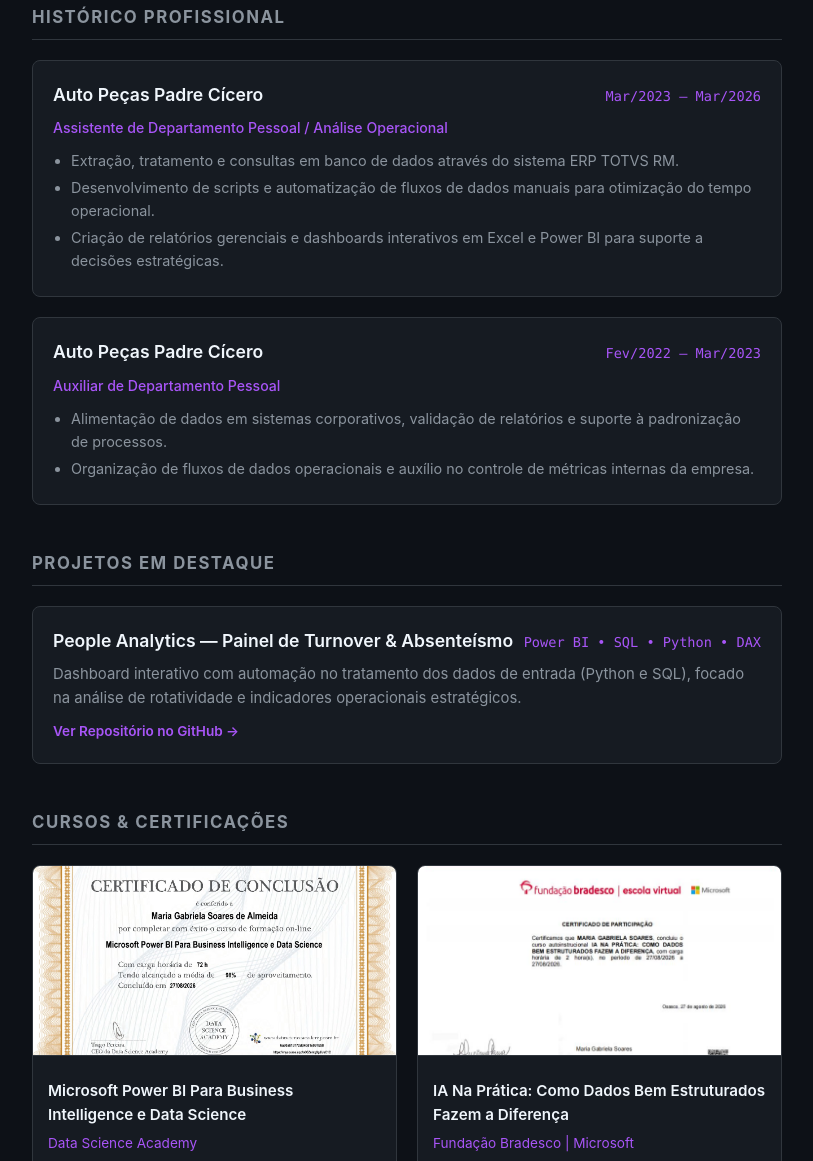
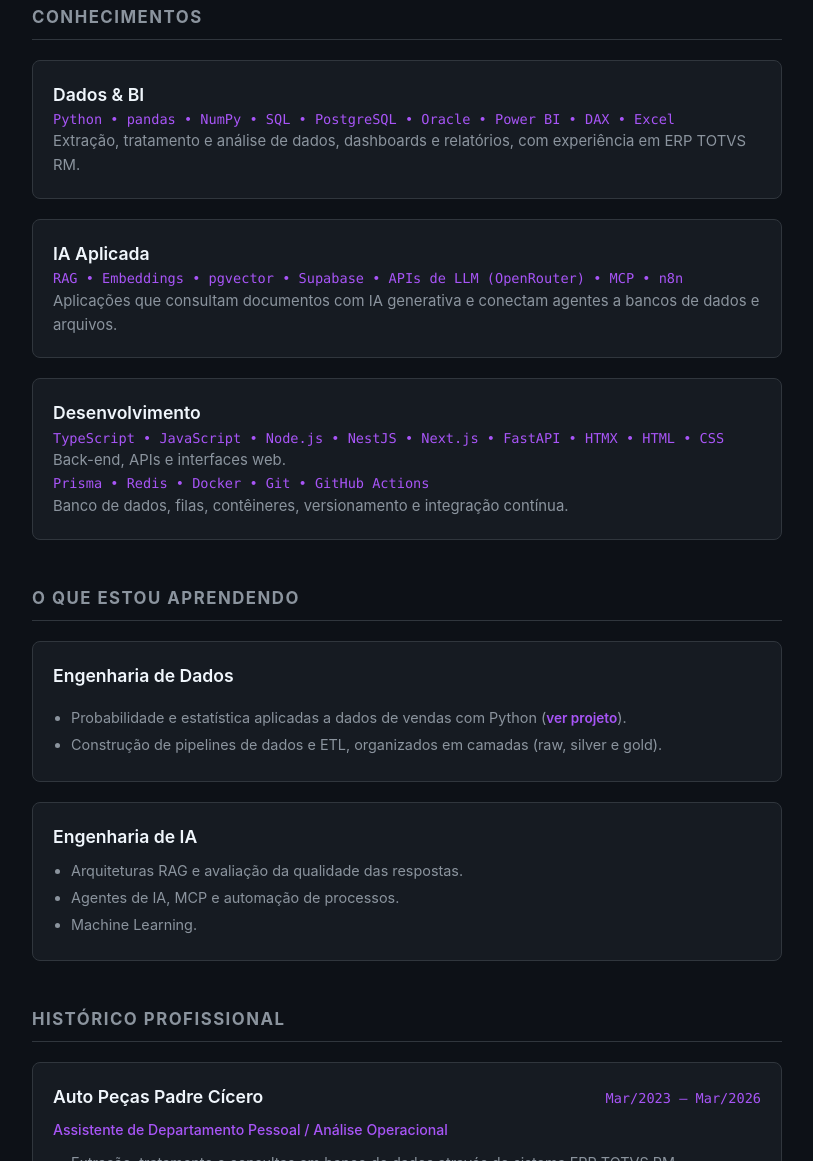
Before and after one commit to mariagabrielasoares099-boop/mariagabrielasoares099-boop.github.io, a plain HTML site: page index.html in a window 1280 px wide. Shown: the part 559-1720 px from the top of the page, without its empty margins (233-1046 px from the left). Drawn offline with Linux system fonts and the light colour scheme.

Commit message:
Site: adiciona conhecimentos e o que estou aprendendo
Co-Authored-By: Claude Sonnet 5.5 <noreply@anthropic.com>

```diff
--- a/index.html
+++ b/index.html
@@ -300,6 +300,53 @@
             </p>
         </section>
 
+        <!-- Conhecimentos -->
+        <section>
+            <h2>Conhecimentos</h2>
+
+            <div class="card-item">
+                <div class="card-title">Dados & BI</div>
+                <p class="card-tech">Python • pandas • NumPy • SQL • PostgreSQL • Oracle • Power BI • DAX • Excel</p>
+                <p class="card-desc">Extração, tratamento e análise de dados, dashboards e relatórios, com experiência em ERP TOTVS RM.</p>
+            </div>
+
+            <div class="card-item">
+                <div class="card-title">IA Aplicada</div>
+                <p class="card-tech">RAG • Embeddings • pgvector • Supabase • APIs de LLM (OpenRouter) • MCP • n8n</p>
+                <p class="card-desc">Aplicações que consultam documentos com IA generativa e conectam agentes a bancos de dados e arquivos.</p>
+            </div>
+
+            <div class="card-item">
+                <div class="card-title">Desenvolvimento</div>
+                <p class="card-tech">TypeScript • JavaScript • Node.js • NestJS • Next.js • FastAPI • HTMX • HTML • CSS</p>
+                <p class="card-desc">Back-end, APIs e interfaces web.</p>
+                <p class="card-tech">Prisma • Redis • Docker • Git • GitHub Actions</p>
+                <p class="card-desc">Banco de dados, filas, contêineres, versionamento e integração contínua.</p>
+            </div>
+        </section>
+
+        <!-- Aprendizado -->
+        <section>
+            <h2>O Que Estou Aprendendo</h2>
+
+            <div class="card-item">
+                <div class="card-title">Engenharia de Dados</div>
+                <ul class="card-list">
+                    <li>Probabilidade e estatística aplicadas a dados de vendas com Python (<a href="https://github.com/mariagabrielasoares099-boop/streamlit-data" target="_blank" class="btn-link">ver projeto</a>).</li>
+                    <li>Construção de pipelines de dados e ETL, organizados em camadas (raw, silver e gold).</li>
+                </ul>
+            </div>
+
+            <div class="card-item">
+                <div class="card-title">Engenharia de IA</div>
+                <ul class="card-list">
+                    <li>Arquiteturas RAG e avaliação da qualidade das respostas.</li>
+                    <li>Agentes de IA, MCP e automação de processos.</li>
+                    <li>Machine Learning.</li>
+                </ul>
+            </div>
+        </section>
+
         <!-- Histórico Profissional -->
         <section>
             <h2>Histórico Profissional</h2>
```
